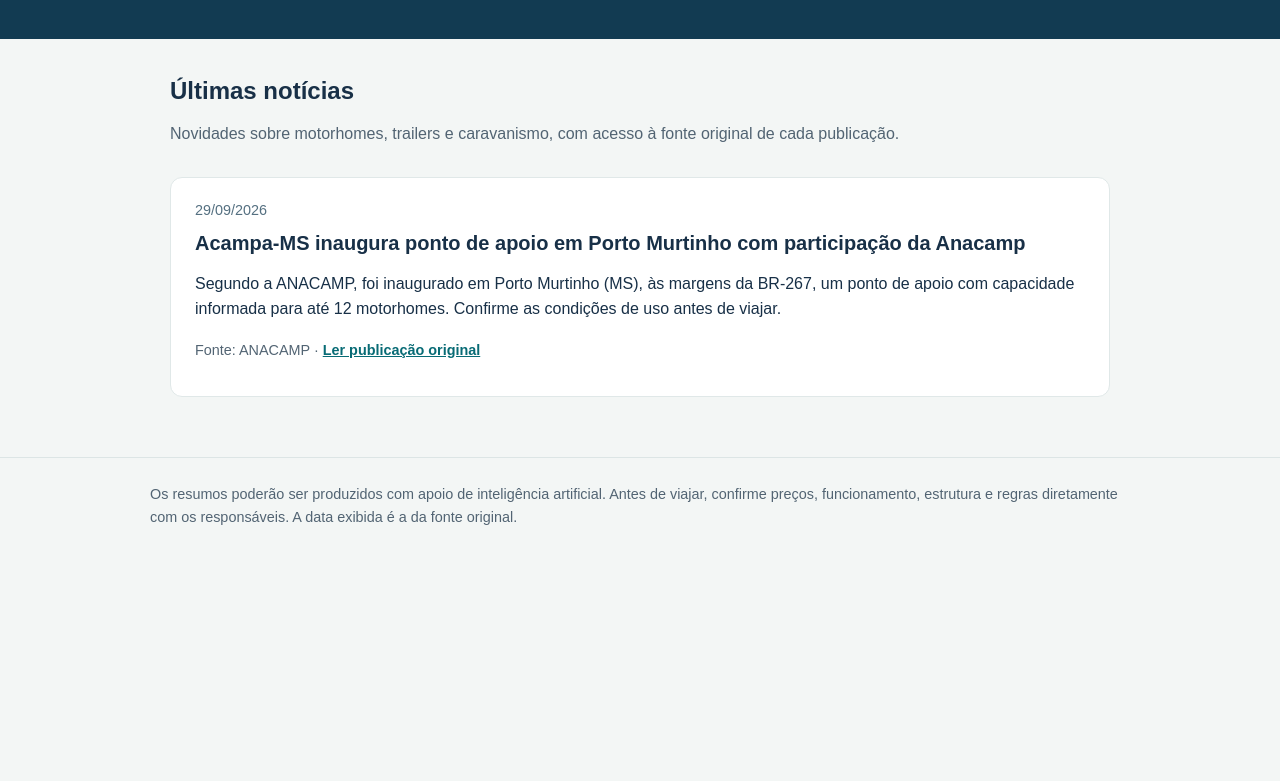
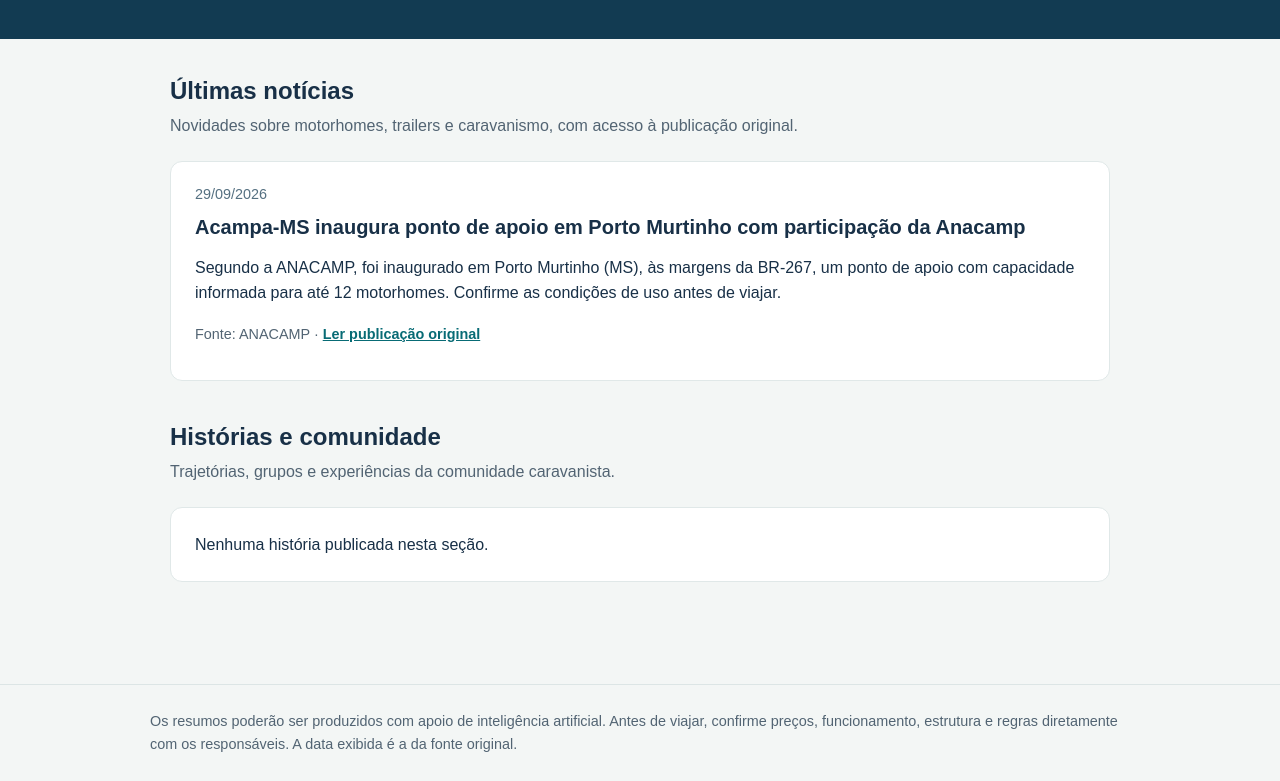
Before and after one commit to ekv1/motorhome-em-pauta, a plain HTML site: page index.html in a window 1280 px wide. Shown: the part 110-891 px from the top of the page. Before the commit the page ends 800 px from the top, so only its background shows below. Drawn offline with Linux system fonts and the light colour scheme.

Commit message:
Update index.html
Separar noticias e historias no site

```diff
--- a/index.html
+++ b/index.html
@@ -4,7 +4,7 @@
   <meta charset="UTF-8">
   <meta name="viewport" content="width=device-width, initial-scale=1">
   <meta name="description"
-        content="Notícias sobre motorhomes, trailers e caravanismo no Brasil.">
+        content="Notícias e histórias sobre motorhomes, trailers e caravanismo no Brasil.">
   <title>Motorhome em Pauta</title>
 
   <style>
@@ -49,6 +49,10 @@
       padding: 38px 20px 60px;
     }
 
+    section {
+      margin-bottom: 42px;
+    }
+
     h2 {
       margin: 0 0 8px;
     }
@@ -56,7 +60,7 @@
     .introducao {
       color: #526473;
       line-height: 1.6;
-      margin-bottom: 30px;
+      margin: 0 0 22px;
     }
 
     .lista {
@@ -134,15 +138,26 @@
   </header>
 
   <main class="largura">
-    <h2>Últimas notícias</h2>
-    <p class="introducao">
-      Novidades sobre motorhomes, trailers e caravanismo,
-      com acesso à fonte original de cada publicação.
-    </p>
+    <section aria-labelledby="titulo-noticias">
+      <h2 id="titulo-noticias">Últimas notícias</h2>
+      <p class="introducao">
+        Novidades sobre motorhomes, trailers e caravanismo,
+        com acesso à publicação original.
+      </p>
+      <div id="noticias" class="lista" aria-live="polite">
+        <div class="mensagem">Carregando notícias...</div>
+      </div>
+    </section>
 
-    <div id="noticias" class="lista" aria-live="polite">
-      <div class="mensagem">Carregando notícias...</div>
-    </div>
+    <section aria-labelledby="titulo-historias">
+      <h2 id="titulo-historias">Histórias e comunidade</h2>
+      <p class="introducao">
+        Trajetórias, grupos e experiências da comunidade caravanista.
+      </p>
+      <div id="historias" class="lista" aria-live="polite">
+        <div class="mensagem">Carregando histórias...</div>
+      </div>
+    </section>
   </main>
 
   <footer>
@@ -154,9 +169,10 @@
   </footer>
 
   <script>
-    const area = document.getElementById("noticias");
+    const areaNoticias = document.getElementById("noticias");
+    const areaHistorias = document.getElementById("historias");
 
-    function mostrarMensagem(texto) {
+    function mostrarMensagem(area, texto) {
       area.replaceChildren();
 
       const caixa = document.createElement("div");
@@ -170,13 +186,13 @@
       return typeof valor === "string" && valor.trim().length > 0;
     }
 
-    function criarCartao(noticia) {
+    function criarCartao(item) {
       if (
-        !textoValido(noticia.titulo) ||
-        !textoValido(noticia.data) ||
-        !textoValido(noticia.resumo) ||
-        !textoValido(noticia.link) ||
-        !textoValido(noticia.fonte)
+        !textoValido(item.titulo) ||
+        !textoValido(item.data) ||
+        !textoValido(item.resumo) ||
+        !textoValido(item.fonte) ||
+        !textoValido(item.link)
       ) {
         return null;
       }
@@ -184,7 +200,8 @@
       let destino;
 
       try {
-        destino = new URL(noticia.link);
+        destino = new URL(item.link);
+
         if (destino.protocol !== "https:") {
           return null;
         }
@@ -197,18 +214,18 @@
 
       const data = document.createElement("p");
       data.className = "data";
-      data.textContent = noticia.data;
+      data.textContent = item.data;
 
       const titulo = document.createElement("h3");
-      titulo.textContent = noticia.titulo;
+      titulo.textContent = item.titulo;
 
       const resumo = document.createElement("p");
       resumo.className = "resumo";
-      resumo.textContent = noticia.resumo;
+      resumo.textContent = item.resumo;
 
       const fonte = document.createElement("p");
       fonte.className = "fonte";
-      fonte.textContent = "Fonte: " + noticia.fonte + " · ";
+      fonte.textContent = "Fonte: " + item.fonte + " · ";
 
       const link = document.createElement("a");
       link.href = destino.href;
@@ -222,7 +239,20 @@
       return cartao;
     }
 
-    async function carregarNoticias() {
+    function exibirItens(area, itens, mensagemVazia) {
+      const cartoes = itens
+        .map(criarCartao)
+        .filter(cartao => cartao !== null);
+
+      if (cartoes.length === 0) {
+        mostrarMensagem(area, mensagemVazia);
+        return;
+      }
+
+      area.replaceChildren(...cartoes);
+    }
+
+    async function carregarConteudo() {
       try {
         const resposta = await fetch("./noticias.json", {
           cache: "no-store"
@@ -238,25 +268,51 @@
           throw new Error("Formato inesperado de noticias.json");
         }
 
-        const cartoes = registros
-          .map(criarCartao)
-          .filter(cartao => cartao !== null);
+        const noticias = [];
+        const historias = [];
 
-        if (cartoes.length === 0) {
-          mostrarMensagem("Nenhuma notícia publicada ainda.");
-          return;
+        for (const item of registros) {
+          if (!item || typeof item !== "object") {
+            continue;
+          }
+
+          if (item.categoria_sugerida === "Histórias e comunidade") {
+            historias.push(item);
+          } else if (
+            item.categoria_sugerida === "Últimas notícias" ||
+            !item.categoria_sugerida
+          ) {
+            // Sem categoria: compatibilidade com o cartão já publicado.
+            noticias.push(item);
+          }
+          // "Categoria a revisar" não aparece automaticamente no site.
         }
 
-        area.replaceChildren(...cartoes);
+        exibirItens(
+          areaNoticias,
+          noticias,
+          "Nenhuma notícia publicada nesta seção."
+        );
+
+        exibirItens(
+          areaHistorias,
+          historias,
+          "Nenhuma história publicada nesta seção."
+        );
       } catch (erro) {
-        console.error("Erro ao carregar notícias:", erro);
+        console.error("Erro ao carregar conteúdo:", erro);
         mostrarMensagem(
+          areaNoticias,
           "Não foi possível carregar as notícias neste momento."
+        );
+        mostrarMensagem(
+          areaHistorias,
+          "Não foi possível carregar as histórias neste momento."
         );
       }
     }
 
-    carregarNoticias();
+    carregarConteudo();
   </script>
 </body>
 </html>
```
